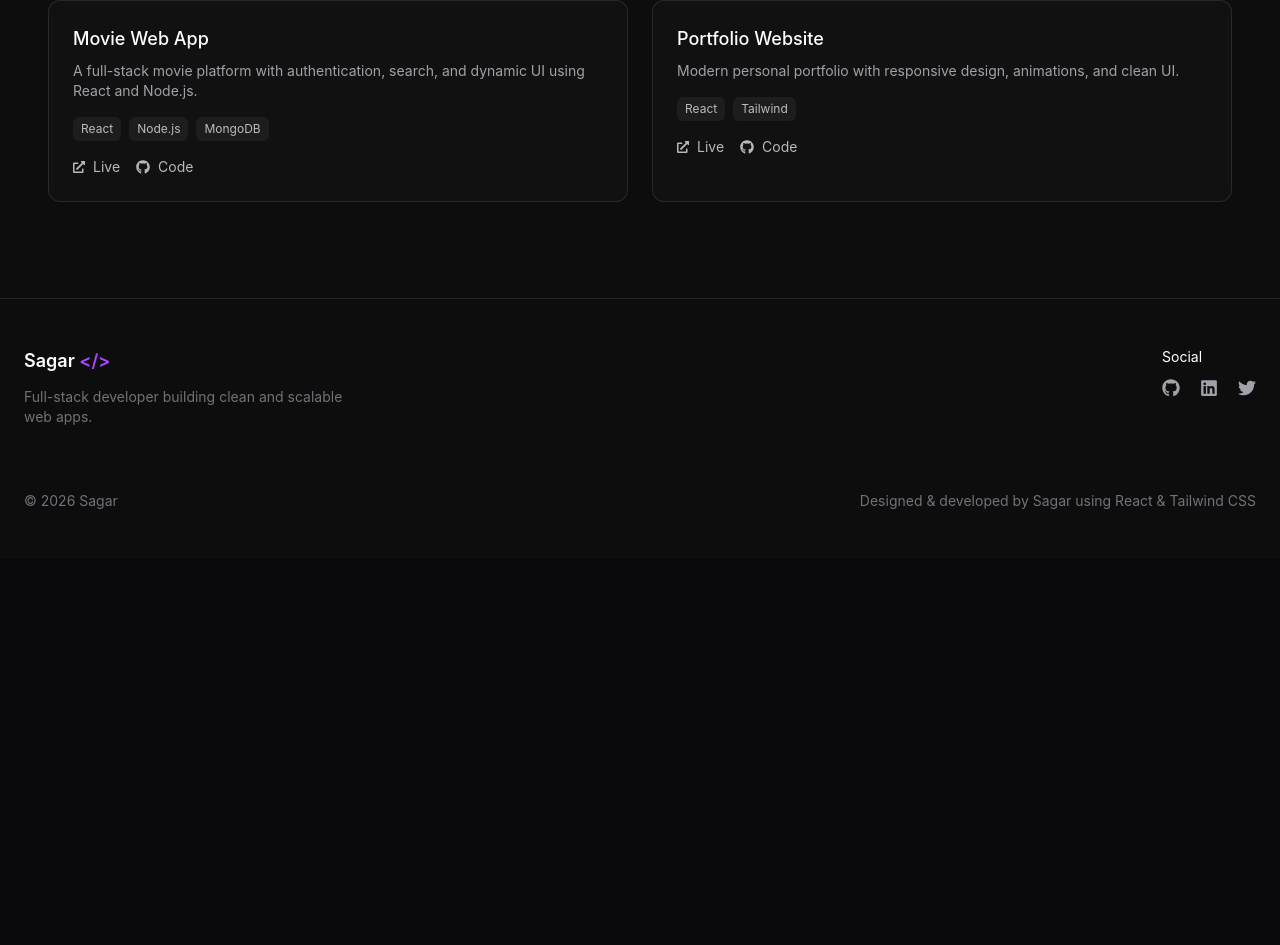
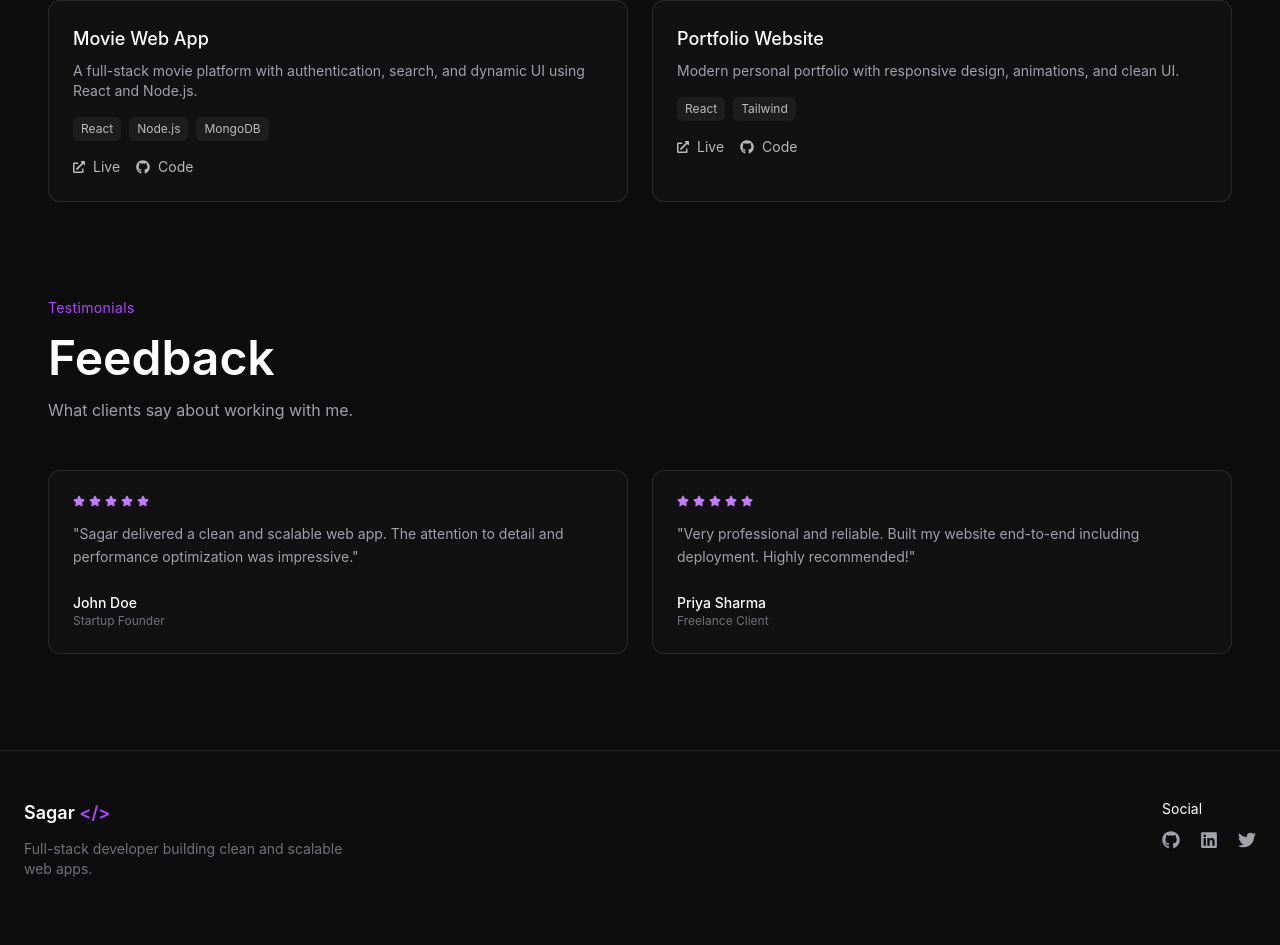
Before and after one commit to CodeManBist/Sagar-Portfolio, a React app in the folder frontend/: page / in a window 1280 px wide. Shown: the part 1592-2537 px from the top of the page. Before the commit the page ends 2151 px from the top, so only its background shows below. Built offline with nearby package versions, Linux system fonts and the light colour scheme; the HTML template or start-up script is replaced by a standard one.

Commit message:
testimonial add

```diff
--- a/frontend/src/components/home/Projects.jsx
+++ b/frontend/src/components/home/Projects.jsx
@@ -20,7 +20,7 @@ const projects = [
 
 const Projects = () => {
   return (
-    <section className="pb-24 bg-[#0d0d0d]">
+    <section className="bg-[#0d0d0d]">
       <div className="max-w-7xl mx-auto px-6 md:px-10 lg:px-12">
 
         {/* Heading */}
--- /dev/null
+++ b/frontend/src/components/home/Testimonials.jsx
@@ -0,0 +1,82 @@
+import React from "react";
+import { FaStar } from "react-icons/fa";
+
+const testimonials = [
+  {
+    name: "John Doe",
+    role: "Startup Founder",
+    feedback:
+      "Sagar delivered a clean and scalable web app. The attention to detail and performance optimization was impressive.",
+  },
+  {
+    name: "Priya Sharma",
+    role: "Freelance Client",
+    feedback:
+      "Very professional and reliable. Built my website end-to-end including deployment. Highly recommended!",
+  },
+];
+
+const Testimonials = () => {
+  return (
+    <section className="py-24 bg-[#0d0d0d]">
+      <div className="max-w-7xl mx-auto px-6 md:px-10 lg:px-12">
+
+        {/* Heading */}
+        <div className="max-w-2xl mb-12 space-y-4">
+          <p className="text-purple-500 text-sm tracking-wide">
+            Testimonials
+          </p>
+
+          <h2 className="text-3xl md:text-5xl font-semibold text-white">
+            Feedback
+          </h2>
+
+          <p className="text-[#a1a1aa]">
+            What clients say about working with me.
+          </p>
+        </div>
+
+        {/* Cards */}
+        <div className="grid grid-cols-1 md:grid-cols-2 gap-6">
+
+          {testimonials.map((t, i) => (
+            <div
+              key={i}
+              className="group p-6 rounded-xl border border-white/10 bg-white/[0.02]
+              hover:bg-white/[0.04] hover:border-white/20
+              transition-all duration-300"
+            >
+
+              {/* Stars */}
+              <div className="flex gap-1 text-purple-400 mb-4">
+                {[...Array(5)].map((_, i) => (
+                  <FaStar key={i} className="text-xs" />
+                ))}
+              </div>
+
+              {/* Feedback */}
+              <p className="text-[#a1a1aa] text-sm leading-relaxed mb-6">
+                "{t.feedback}"
+              </p>
+
+              {/* User */}
+              <div>
+                <p className="text-white text-sm font-medium">
+                  {t.name}
+                </p>
+                <p className="text-[#71717a] text-xs">
+                  {t.role}
+                </p>
+              </div>
+
+            </div>
+          ))}
+
+        </div>
+
+      </div>
+    </section>
+  );
+};
+
+export default Testimonials;
--- a/frontend/src/pages/Home.jsx
+++ b/frontend/src/pages/Home.jsx
@@ -5,6 +5,7 @@ import Hero from '../components/home/Hero'
 import TrustBar from '../components/home/TrustBar'
 import Services from '../components/home/Services'
 import Projects from '../components/home/Projects'
+import Testimonials from '../components/home/Testimonials'
 
 const Home = () => {
   return (
@@ -14,6 +15,7 @@ const Home = () => {
         <TrustBar />
         <Services />
         <Projects />
+        <Testimonials />
         <Footer />
     </>
   )
```
